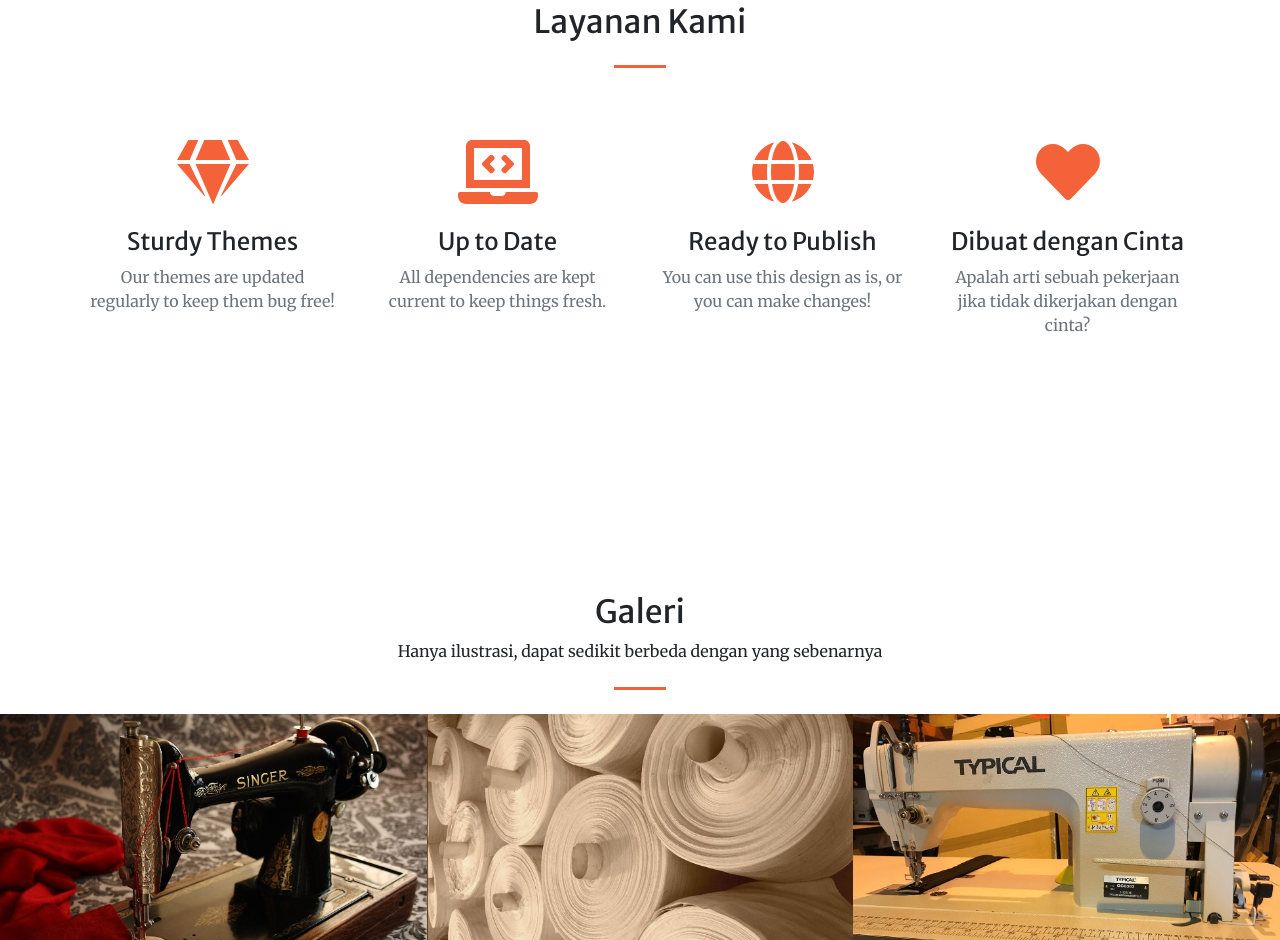
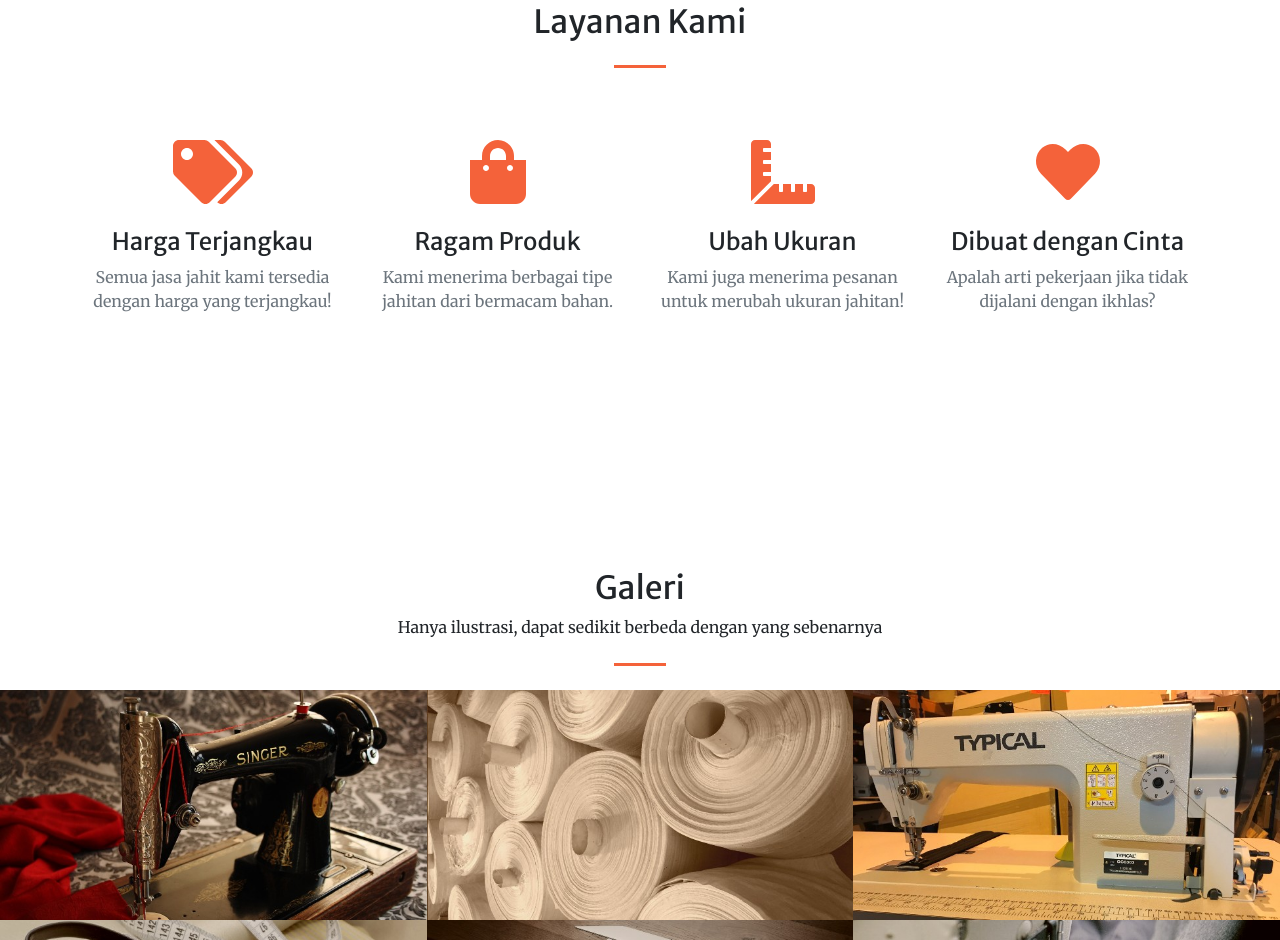
Before and after one commit to ranuarga/puspitayanti-tailor, a plain HTML site: page index.html in a window 1280 px wide. Shown: the part 1403-2343 px from the top of the page. Drawn offline with nearby package versions, Linux system fonts and the light colour scheme.

Commit message:
Change: Service's Text

```diff
--- a/index.html
+++ b/index.html
@@ -78,32 +78,30 @@
                 <div class="row">
                     <div class="col-lg-3 col-md-6 text-center">
                         <div class="mt-5">
-                            <i class="fas fa-4x fa-gem text-primary mb-4"></i>
-                            <h3 class="h4 mb-2">Sturdy Themes</h3>
-                            <p class="text-muted mb-0">Our themes are updated regularly to keep them bug free!</p>
+                            <i class="fas fa-4x fa-tags text-primary mb-4"></i>
+                            <h3 class="h4 mb-2">Harga Terjangkau</h3>
+                            <p class="text-muted mb-0">Semua jasa jahit kami tersedia dengan harga yang terjangkau!</p>
                         </div>
                     </div>
                     <div class="col-lg-3 col-md-6 text-center">
                         <div class="mt-5">
-                            <i class="fas fa-4x fa-laptop-code text-primary mb-4"></i>
-                            <h3 class="h4 mb-2">Up to Date</h3>
-                            <p class="text-muted mb-0">All dependencies are kept current to keep things fresh.</p>
+                            <i class="fas fa-4x fa-shopping-bag text-primary mb-4"></i>
+                            <h3 class="h4 mb-2">Ragam Produk</h3>
+                            <p class="text-muted mb-0">Kami menerima berbagai tipe jahitan dari bermacam bahan.</p>
                         </div>
                     </div>
                     <div class="col-lg-3 col-md-6 text-center">
                         <div class="mt-5">
-                            <i class="fas fa-4x fa-globe text-primary mb-4"></i>
-                            <h3 class="h4 mb-2">Ready to Publish</h3>
-                            <p class="text-muted mb-0">You can use this design as is, or you can make changes!</p>
+                            <i class="fas fa-4x fa-ruler-combined text-primary mb-4"></i>
+                            <h3 class="h4 mb-2">Ubah Ukuran</h3>
+                            <p class="text-muted mb-0">Kami juga menerima pesanan untuk merubah ukuran jahitan!</p>
                         </div>
                     </div>
                     <div class="col-lg-3 col-md-6 text-center">
                         <div class="mt-5">
                             <i class="fas fa-4x fa-heart text-primary mb-4"></i>
                             <h3 class="h4 mb-2">Dibuat dengan Cinta</h3>
-                            <p class="text-muted mb-0">
-                                Apalah arti sebuah pekerjaan jika tidak dikerjakan dengan cinta?
-                            </p>
+                            <p class="text-muted mb-0">Apalah arti pekerjaan jika tidak dijalani dengan ikhlas?</p>
                         </div>
                     </div>
                 </div>
```
